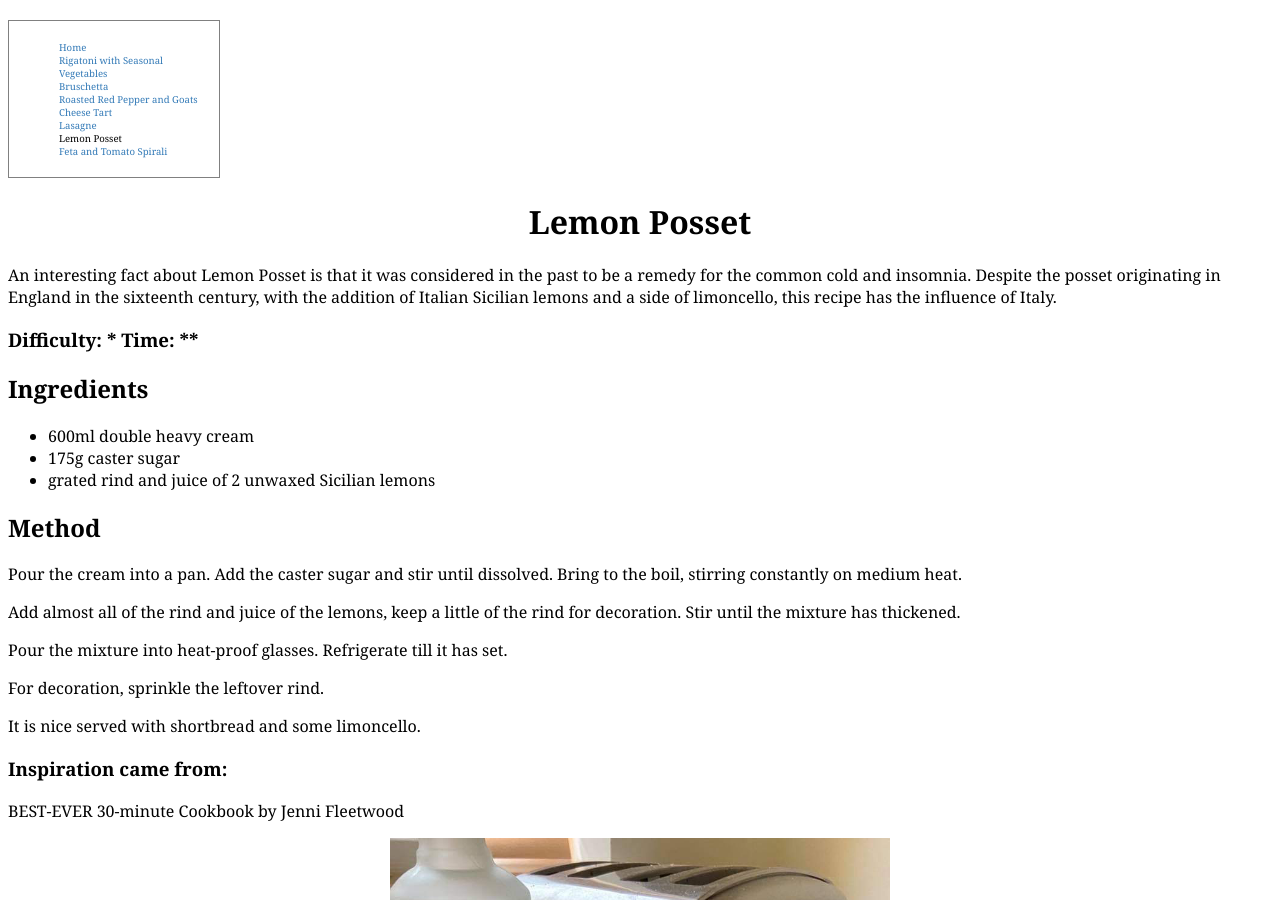
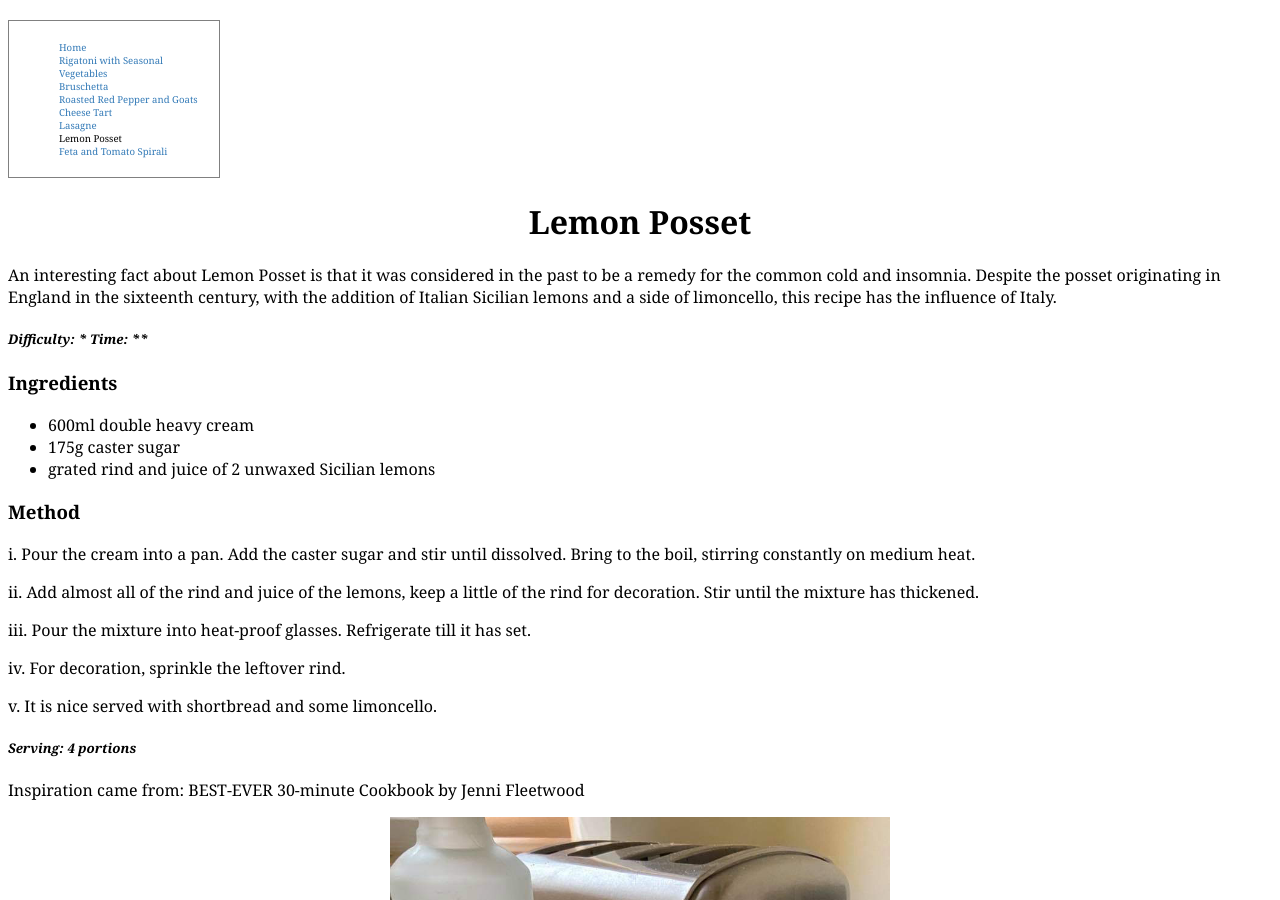
Before and after one commit to Hol1999/Hollyrecipewebsite, a Jekyll site: the page built from _recipes/recipe4.md, in a window 1280 px wide and 900 px high. Built offline with Jekyll 4.4.1, drawn with Linux system fonts in a browser that asks for light colours.

Commit message:
Update Recipes “recipe4”

```diff
--- a/_recipes/recipe4.md
+++ b/_recipes/recipe4.md
@@ -8,28 +8,28 @@ tags: null
 ---
 An interesting fact about Lemon Posset is that it was considered in the past to be a remedy for the common cold and insomnia. Despite the posset originating in England in the sixteenth century, with the addition of Italian Sicilian lemons and a side of limoncello, this recipe has the influence of Italy.
 
-### Difficulty: \*  Time: \**
+##### Difficulty: \*  Time: \**
 
-## Ingredients
+### Ingredients
 
 * 600ml double heavy cream
 * 175g caster sugar
 * grated rind and juice of 2 unwaxed Sicilian lemons
 
-## Method
+### Method
 
-Pour the cream into a pan. Add the caster sugar and stir until dissolved. Bring to the boil, stirring constantly on medium heat.
+i. Pour the cream into a pan. Add the caster sugar and stir until dissolved. Bring to the boil, stirring constantly on medium heat.
 
-Add almost all of the rind and juice of the lemons, keep a little of the rind for decoration. Stir until the mixture has thickened.
+ii. Add almost all of the rind and juice of the lemons, keep a little of the rind for decoration. Stir until the mixture has thickened.
 
-Pour the mixture into heat-proof glasses. Refrigerate till it has set.
+iii. Pour the mixture into heat-proof glasses. Refrigerate till it has set.
 
-For decoration, sprinkle the leftover rind.
+iv. For decoration, sprinkle the leftover rind.
 
-It is nice served with shortbread and some limoncello.
+v. It is nice served with shortbread and some limoncello.
 
-### Inspiration came from:
+##### Serving: 4 portions
 
-BEST-EVER 30-minute Cookbook by Jenni Fleetwood
+Inspiration came from: BEST-EVER 30-minute Cookbook by Jenni Fleetwood
 
-![Lemon posset with a side of shortbread and a shot glass of limoncello](../uploads/lemonposset.jpg "Lemon Posset")
+![Lemon Posset with a side of shortbread and a shot glass of Limoncello](../uploads/lemonposset.jpg "Lemon Posset")
```
